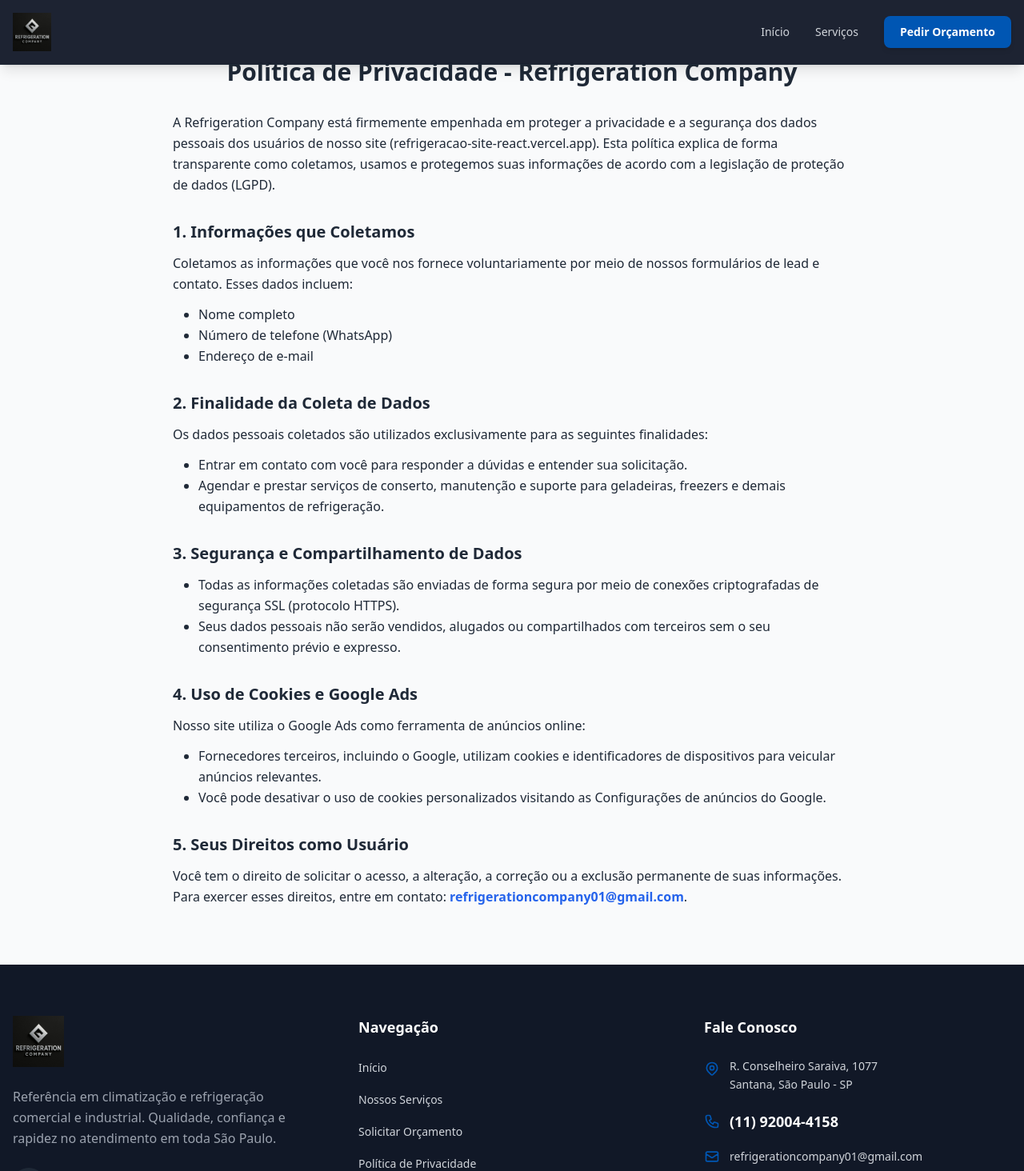
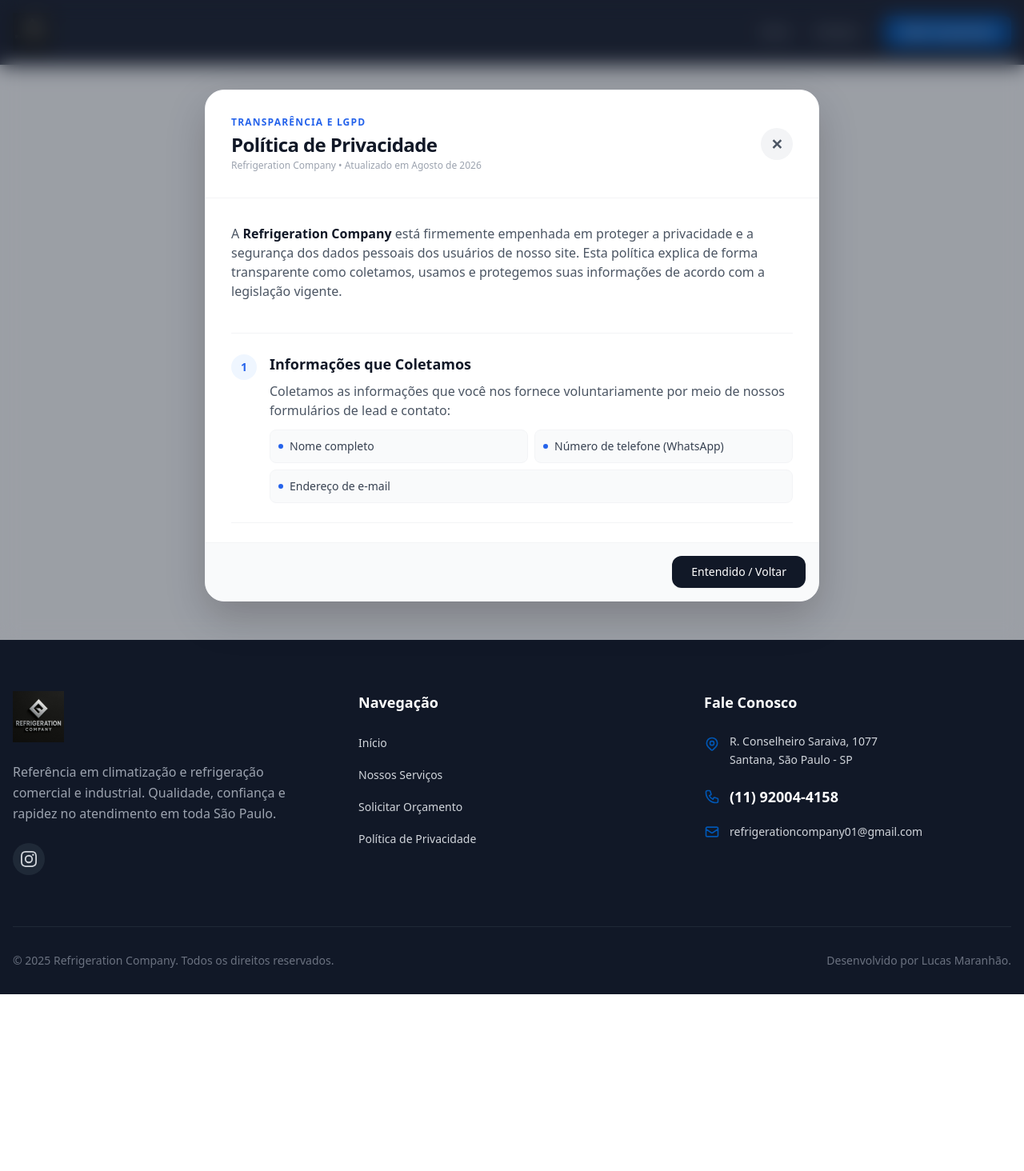
Before and after one commit to LucasGu3rra/refrigeracao-site-React, a React (Vite) app: page /politica-de-privacidade in a window 1280 px wide. Shown: the top 1464 px of the page at 80% size. After the commit the page ends 1243 px from the top, so only its background shows below. Built offline with nearby package versions, Linux system fonts and the light colour scheme.

Commit message:
update privacy model

```diff
--- a/src/Components/PoliticaPrivacidade.jsx
+++ b/src/Components/PoliticaPrivacidade.jsx
@@ -1,46 +1,160 @@
 import React from 'react';
+import { Link } from 'react-router-dom';
 
 const PoliticaPrivacidade = () => {
   return (
-    <div className="max-w-4xl mx-auto my-12 p-6 font-sans text-gray-800 leading-relaxed">
-      <h1 className="text-3xl font-bold text-center mb-8">Política de Privacidade - Refrigeration Company</h1>
+    <div className="min-h-screen bg-gray-900/40 backdrop-blur-md pt-28 pb-12 px-4 sm:px-6 lg:px-8 flex items-center justify-center relative z-50">
 
-      <p className="mb-6">
-        A Refrigeration Company está firmemente empenhada em proteger a privacidade e a segurança dos dados pessoais dos usuários de nosso site (refrigeracao-site-react.vercel.app). Esta política explica de forma transparente como coletamos, usamos e protegemos suas informações de acordo com a legislação de proteção de dados (LGPD).
+      {/* Contêiner principal com altura fixa e barra de rolagem interna */}
+      <div className="bg-white w-full max-w-3xl rounded-3xl shadow-[0_20px_50px_rgba(0,0,0,0.2)] border border-gray-100 flex flex-col max-h-[80vh] overflow-hidden">
+
+        {/* Cabeçalho Fixo do Modal */}
+        <div className="p-6 sm:p-8 bg-white border-b border-gray-100 flex items-center justify-between shrink-0">
+          <div>
+            <span className="text-xs font-bold uppercase tracking-widest text-blue-600 mb-1 block">Transparência e LGPD</span>
+            <h1 className="text-xl sm:text-2xl font-extrabold text-gray-900 tracking-tight">
+              Política de Privacidade
+            </h1>
+            <p className="text-xs text-gray-400 mt-0.5">Refrigeration Company • Atualizado em Agosto de 2026</p>
+          </div>
+          <Link
+            to="/"
+            className="w-10 h-10 rounded-full bg-gray-100 hover:bg-gray-200 text-gray-600 flex items-center justify-center transition-colors font-bold text-lg"
+            title="Fechar"
+          >
+            ✕
+          </Link>
+        </div>
+
+        {/* Corpo com rolagem interna (scrollbar customizada) */}
+        <div className="p-6 sm:p-8 overflow-y-auto space-y-6 divide-y divide-gray-100 custom-scrollbar">
+
+          {/* Introdução */}
+          <div className="pb-4">
+            <p className="text-gray-600 text-sm sm:text-base leading-relaxed">
+              A <strong className="text-gray-900">Refrigeration Company</strong> está firmemente empenhada em proteger a privacidade e a segurança dos dados pessoais dos usuários de nosso site. Esta política explica de forma transparente como coletamos, usamos e protegemos suas informações de acordo com a legislação vigente.
             </p>
+          </div>
 
-      <h2 className="text-xl font-semibold mt-8 mb-3">1. Informações que Coletamos</h2>
-      <p className="mb-3">Coletamos as informações que você nos fornece voluntariamente por meio de nossos formulários de lead e contato. Esses dados incluem:</p>
-      <ul className="list-disc pl-8 mb-6">
-        <li>Nome completo</li>
-        <li>Número de telefone (WhatsApp)</li>
-        <li>Endereço de e-mail</li>
+          {/* Item 1 */}
+          <div className="pt-6">
+            <div className="flex items-start gap-4">
+              <span className="flex items-center justify-center w-8 h-8 rounded-full bg-blue-50 text-blue-600 text-sm font-bold shrink-0 mt-0.5">1</span>
+              <div className="flex-1">
+                <h2 className="text-base sm:text-lg font-bold text-gray-900 mb-2">Informações que Coletamos</h2>
+                <p className="text-gray-600 text-sm sm:text-base mb-3 leading-relaxed">
+                  Coletamos as informações que você nos fornece voluntariamente por meio de nossos formulários de lead e contato:
+                </p>
+                <ul className="grid grid-cols-1 sm:grid-cols-2 gap-2 text-sm text-gray-700">
+                  <li className="bg-gray-50 p-2.5 rounded-lg border border-gray-100 flex items-center gap-2">
+                    <span className="w-1.5 h-1.5 rounded-full bg-blue-600"></span> Nome completo
+                  </li>
+                  <li className="bg-gray-50 p-2.5 rounded-lg border border-gray-100 flex items-center gap-2">
+                    <span className="w-1.5 h-1.5 rounded-full bg-blue-600"></span> Número de telefone (WhatsApp)
+                  </li>
+                  <li className="bg-gray-50 p-2.5 rounded-lg border border-gray-100 flex items-center gap-2 sm:col-span-2">
+                    <span className="w-1.5 h-1.5 rounded-full bg-blue-600"></span> Endereço de e-mail
+                  </li>
                 </ul>
+              </div>
+            </div>
+          </div>
 
-      <h2 className="text-xl font-semibold mt-8 mb-3">2. Finalidade da Coleta de Dados</h2>
-      <p className="mb-3">Os dados pessoais coletados são utilizados exclusivamente para as seguintes finalidades:</p>
-      <ul className="list-disc pl-8 mb-6">
-        <li>Entrar em contato com você para responder a dúvidas e entender sua solicitação.</li>
-        <li>Agendar e prestar serviços de conserto, manutenção e suporte para geladeiras, freezers e demais equipamentos de refrigeração.</li>
+          {/* Item 2 */}
+          <div className="pt-6">
+            <div className="flex items-start gap-4">
+              <span className="flex items-center justify-center w-8 h-8 rounded-full bg-blue-50 text-blue-600 text-sm font-bold shrink-0 mt-0.5">2</span>
+              <div className="flex-1">
+                <h2 className="text-base sm:text-lg font-bold text-gray-900 mb-2">Finalidade da Coleta de Dados</h2>
+                <p className="text-gray-600 text-sm sm:text-base mb-3 leading-relaxed">
+                  Os dados pessoais coletados são utilizados exclusivamente para as seguintes finalidades:
+                </p>
+                <ul className="space-y-2 text-sm sm:text-base text-gray-700">
+                  <li className="flex items-start gap-2">
+                    <svg className="w-5 h-5 text-blue-600 shrink-0 mt-0.5" fill="none" stroke="currentColor" viewBox="0 0 24 24"><path strokeLinecap="round" strokeLinejoin="round" strokeWidth="2" d="M5 13l4 4L19 7"/></svg>
+                    <span>Entrar em contato com você para responder a dúvidas e entender sua solicitação.</span>
+                  </li>
+                  <li className="flex items-start gap-2">
+                    <svg className="w-5 h-5 text-blue-600 shrink-0 mt-0.5" fill="none" stroke="currentColor" viewBox="0 0 24 24"><path strokeLinecap="round" strokeLinejoin="round" strokeWidth="2" d="M5 13l4 4L19 7"/></svg>
+                    <span>Agendar e prestar serviços de conserto, manutenção e suporte para equipamentos de refrigeração.</span>
+                  </li>
                 </ul>
+              </div>
+            </div>
+          </div>
 
-      <h2 className="text-xl font-semibold mt-8 mb-3">3. Segurança e Compartilhamento de Dados</h2>
-      <ul className="list-disc pl-8 mb-6">
-        <li>Todas as informações coletadas são enviadas de forma segura por meio de conexões criptografadas de segurança SSL (protocolo HTTPS).</li>
-        <li>Seus dados pessoais não serão vendidos, alugados ou compartilhados com terceiros sem o seu consentimento prévio e expresso.</li>
+          {/* Item 3 */}
+          <div className="pt-6">
+            <div className="flex items-start gap-4">
+              <span className="flex items-center justify-center w-8 h-8 rounded-full bg-blue-50 text-blue-600 text-sm font-bold shrink-0 mt-0.5">3</span>
+              <div className="flex-1">
+                <h2 className="text-base sm:text-lg font-bold text-gray-900 mb-2">Segurança e Compartilhamento de Dados</h2>
+                <ul className="space-y-2 text-sm sm:text-base text-gray-700">
+                  <li className="flex items-start gap-2">
+                    <svg className="w-5 h-5 text-emerald-600 shrink-0 mt-0.5" fill="none" stroke="currentColor" viewBox="0 0 24 24"><path strokeLinecap="round" strokeLinejoin="round" strokeWidth="2" d="M9 12l2 2 4-4m5.618-4.016A11.955 11.955 0 0112 2.944a11.955 11.955 0 01-8.618 3.04A12.02 12.02 0 003 9c0 5.591 3.824 10.29 9 11.622 5.176-1.332 9-6.03 9-11.622 0-1.042-.133-2.052-.382-3.016z"/></svg>
+                    <span>Todas as informações são enviadas de forma segura por meio de conexões criptografadas (HTTPS/SSL).</span>
+                  </li>
+                  <li className="flex items-start gap-2">
+                    <svg className="w-5 h-5 text-emerald-600 shrink-0 mt-0.5" fill="none" stroke="currentColor" viewBox="0 0 24 24"><path strokeLinecap="round" strokeLinejoin="round" strokeWidth="2" d="M12 15v2m-6 4h12a2 2 0 002-2v-6a2 2 0 00-2-2H6a2 2 0 00-2 2v6a2 2 0 002 2zm10-10V7a4 4 0 00-8 0v4h8z"/></svg>
+                    <span>Seus dados pessoais nunca serão vendidos, alugados ou compartilhados com terceiros sem consentimento.</span>
+                  </li>
                 </ul>
+              </div>
+            </div>
+          </div>
 
-      <h2 className="text-xl font-semibold mt-8 mb-3">4. Uso de Cookies e Google Ads</h2>
-      <p className="mb-3">Nosso site utiliza o Google Ads como ferramenta de anúncios online:</p>
-      <ul className="list-disc pl-8 mb-6">
-        <li>Fornecedores terceiros, incluindo o Google, utilizam cookies e identificadores de dispositivos para veicular anúncios relevantes.</li>
-        <li>Você pode desativar o uso de cookies personalizados visitando as Configurações de anúncios do Google.</li>
+          {/* Item 4 */}
+          <div className="pt-6">
+            <div className="flex items-start gap-4">
+              <span className="flex items-center justify-center w-8 h-8 rounded-full bg-blue-50 text-blue-600 text-sm font-bold shrink-0 mt-0.5">4</span>
+              <div className="flex-1">
+                <h2 className="text-base sm:text-lg font-bold text-gray-900 mb-2">Uso de Cookies e Google Ads</h2>
+                <p className="text-gray-600 text-sm sm:text-base mb-2 leading-relaxed">
+                  Utilizamos ferramentas de anúncios online para alcançar clientes potenciais:
+                </p>
+                <ul className="space-y-2 text-sm sm:text-base text-gray-700">
+                  <li className="flex items-start gap-2">
+                    <span className="w-1.5 h-1.5 rounded-full bg-blue-600 mt-2"></span>
+                    <span>O Google utiliza cookies para veicular anúncios com base em visitas anteriores ao nosso site.</span>
+                  </li>
+                  <li className="flex items-start gap-2">
+                    <span className="w-1.5 h-1.5 rounded-full bg-blue-600 mt-2"></span>
+                    <span>Você pode desativar o uso de cookies personalizados diretamente nas Configurações de Anúncios do Google.</span>
+                  </li>
                 </ul>
+              </div>
+            </div>
+          </div>
 
-      <h2 className="text-xl font-semibold mt-8 mb-3">5. Seus Direitos como Usuário</h2>
-      <p>
-        Você tem o direito de solicitar o acesso, a alteração, a correção ou a exclusão permanente de suas informações. Para exercer esses direitos, entre em contato: <strong className="text-blue-600">refrigerationcompany01@gmail.com</strong>.
+          {/* Item 5: Contato final */}
+          <div className="pt-6">
+            <div className="flex items-start gap-4">
+              <span className="flex items-center justify-center w-8 h-8 rounded-full bg-blue-600 text-white text-sm font-bold shrink-0 mt-0.5">5</span>
+              <div className="flex-1">
+                <h2 className="text-base sm:text-lg font-bold text-gray-900 mb-2">Seus Direitos como Usuário</h2>
+                <p className="text-gray-600 text-sm sm:text-base mb-4 leading-relaxed">
+                  Você tem o direito de solicitar acesso, alteração ou exclusão permanente das suas informações. Entre em contato conosco:
                 </p>
+                <a href="mailto:refrigerationcompany01@gmail.com" className="inline-block bg-blue-600 hover:bg-blue-700 text-white font-medium text-sm px-5 py-2.5 rounded-xl transition-colors shadow-sm">
+                  refrigerationcompany01@gmail.com
+                </a>
+              </div>
+            </div>
+          </div>
+
+        </div>
+
+        {/* Rodapé fixo do Modal com botão de fechar */}
+        <div className="p-4 bg-gray-50 border-t border-gray-100 flex justify-end shrink-0">
+          <Link
+            to="/"
+            className="bg-gray-900 hover:bg-gray-800 text-white text-sm font-medium px-6 py-2.5 rounded-xl transition-all shadow-sm"
+          >
+            Entendido / Voltar
+          </Link>
+        </div>
+
+      </div>
     </div>
   );
 };
```
Lines whose indentation alone changed are shown as unchanged.
